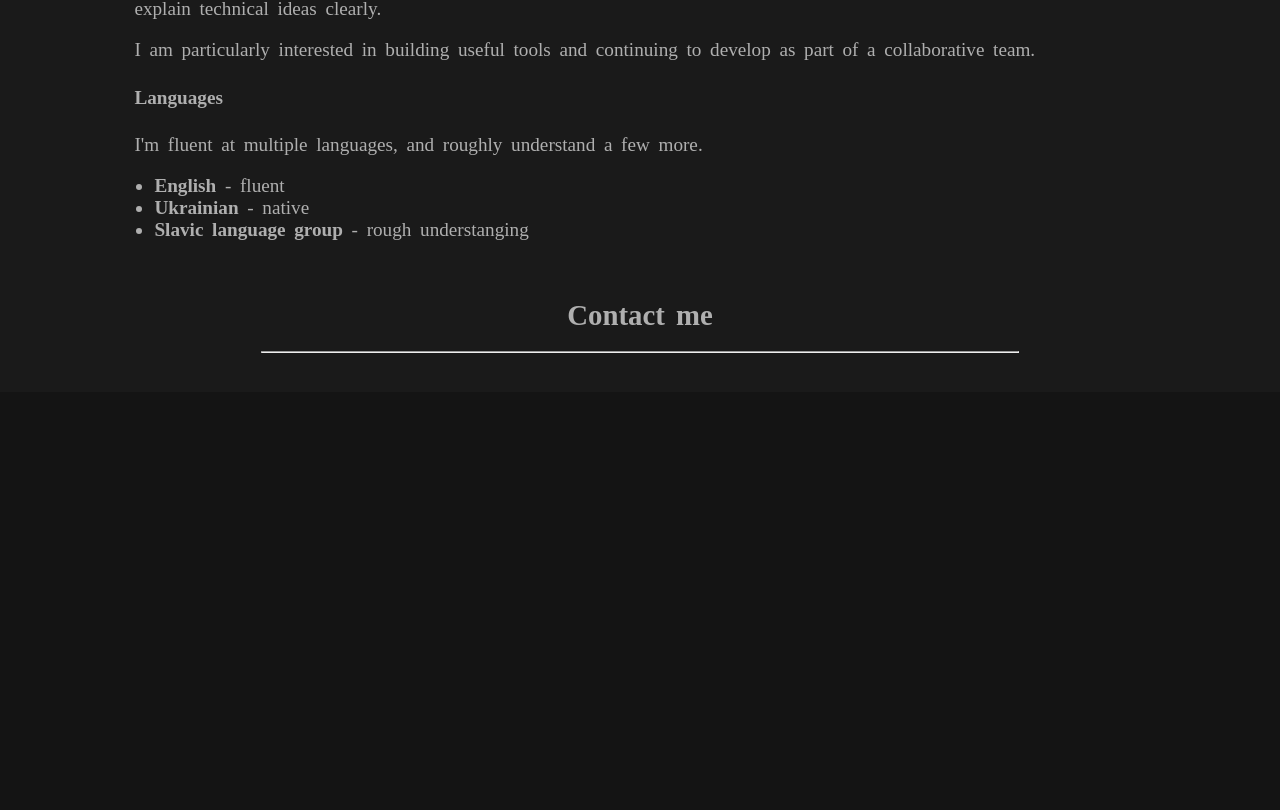
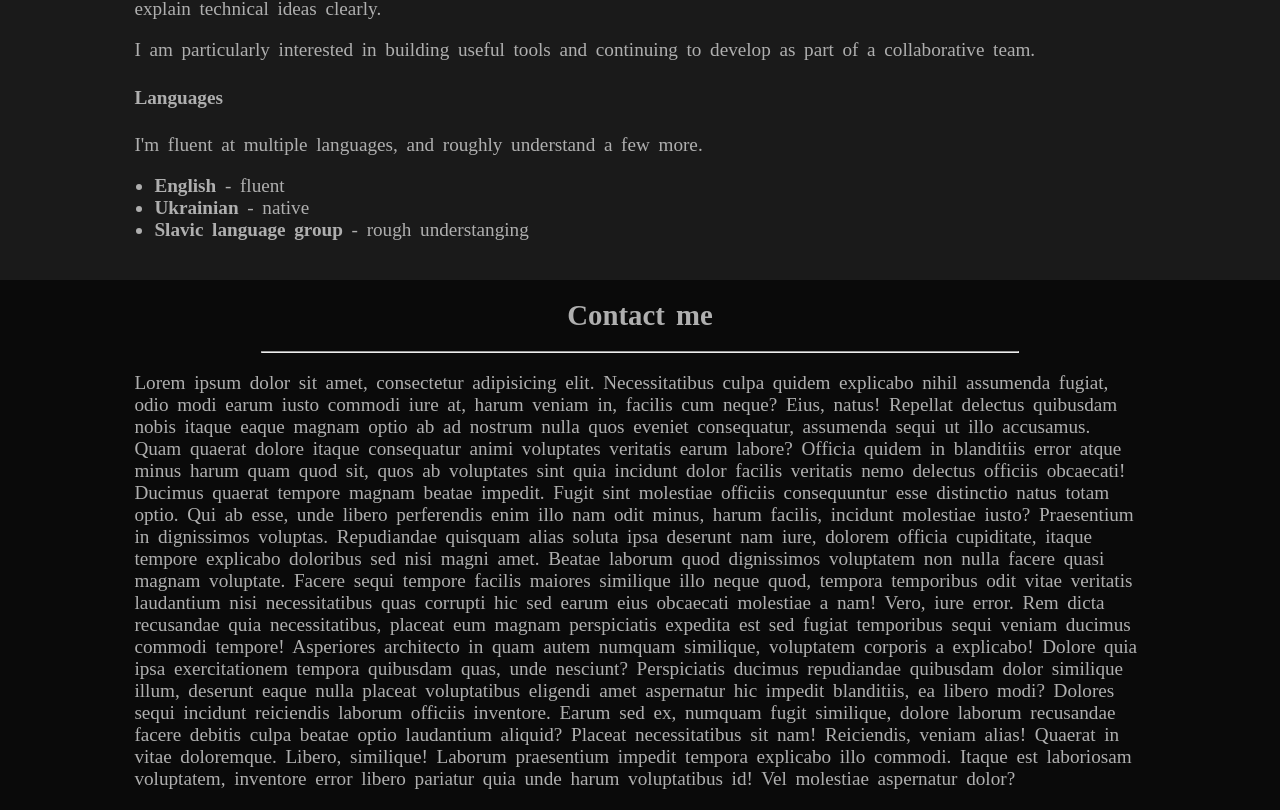
Before and after one commit to prytlubomir/personal_website, a Vue app: page / in a window 1280 px wide. Shown: the part 1021-1831 px from the top of the page. Before the commit the page ends 1413 px from the top, so only its background shows below. Built offline with nearby package versions, Linux system fonts and the light colour scheme.

Commit message:
Added alternating backround to sections

```diff
--- a/src/App.vue
+++ b/src/App.vue
@@ -42,4 +42,9 @@
         background-color: rgba(20, 20, 20, 1);
         color: #f8f8f8;
     }
+
+    .section:nth-child(2n+3) {
+        background-color: #0a0a0a !important;
+    }
+
 </style>
--- a/src/components/AppSection.vue
+++ b/src/components/AppSection.vue
@@ -10,7 +10,7 @@
     }
 </script>
 
-<style>
+<style scoped>
 
     .section {
         padding: 1.2rem 0;
--- a/src/components/ContactSecion.vue
+++ b/src/components/ContactSecion.vue
@@ -2,6 +2,16 @@
     <AppSection class="contacts" id="contacts">
         <ContentLimiter>
             <SectionHeading>Contact me</SectionHeading>
+            Lorem ipsum dolor sit amet, consectetur adipisicing elit. Necessitatibus culpa quidem explicabo nihil assumenda fugiat, odio modi earum iusto commodi iure at, harum veniam in, facilis cum neque? Eius, natus!
+            Repellat delectus quibusdam nobis itaque eaque magnam optio ab ad nostrum nulla quos eveniet consequatur, assumenda sequi ut illo accusamus. Quam quaerat dolore itaque consequatur animi voluptates veritatis earum labore?
+            Officia quidem in blanditiis error atque minus harum quam quod sit, quos ab voluptates sint quia incidunt dolor facilis veritatis nemo delectus officiis obcaecati! Ducimus quaerat tempore magnam beatae impedit.
+            Fugit sint molestiae officiis consequuntur esse distinctio natus totam optio. Qui ab esse, unde libero perferendis enim illo nam odit minus, harum facilis, incidunt molestiae iusto? Praesentium in dignissimos voluptas.
+            Repudiandae quisquam alias soluta ipsa deserunt nam iure, dolorem officia cupiditate, itaque tempore explicabo doloribus sed nisi magni amet. Beatae laborum quod dignissimos voluptatem non nulla facere quasi magnam voluptate.
+            Facere sequi tempore facilis maiores similique illo neque quod, tempora temporibus odit vitae veritatis laudantium nisi necessitatibus quas corrupti hic sed earum eius obcaecati molestiae a nam! Vero, iure error.
+            Rem dicta recusandae quia necessitatibus, placeat eum magnam perspiciatis expedita est sed fugiat temporibus sequi veniam ducimus commodi tempore! Asperiores architecto in quam autem numquam similique, voluptatem corporis a explicabo!
+            Dolore quia ipsa exercitationem tempora quibusdam quas, unde nesciunt? Perspiciatis ducimus repudiandae quibusdam dolor similique illum, deserunt eaque nulla placeat voluptatibus eligendi amet aspernatur hic impedit blanditiis, ea libero modi?
+            Dolores sequi incidunt reiciendis laborum officiis inventore. Earum sed ex, numquam fugit similique, dolore laborum recusandae facere debitis culpa beatae optio laudantium aliquid? Placeat necessitatibus sit nam! Reiciendis, veniam alias!
+            Quaerat in vitae doloremque. Libero, similique! Laborum praesentium impedit tempora explicabo illo commodi. Itaque est laboriosam voluptatem, inventore error libero pariatur quia unde harum voluptatibus id! Vel molestiae aspernatur dolor?
         </ContentLimiter>
     </AppSection>
 </template>
@@ -21,4 +31,6 @@
     }
 </script>
 
-<style></style>
+<style>
+
+</style>
```
